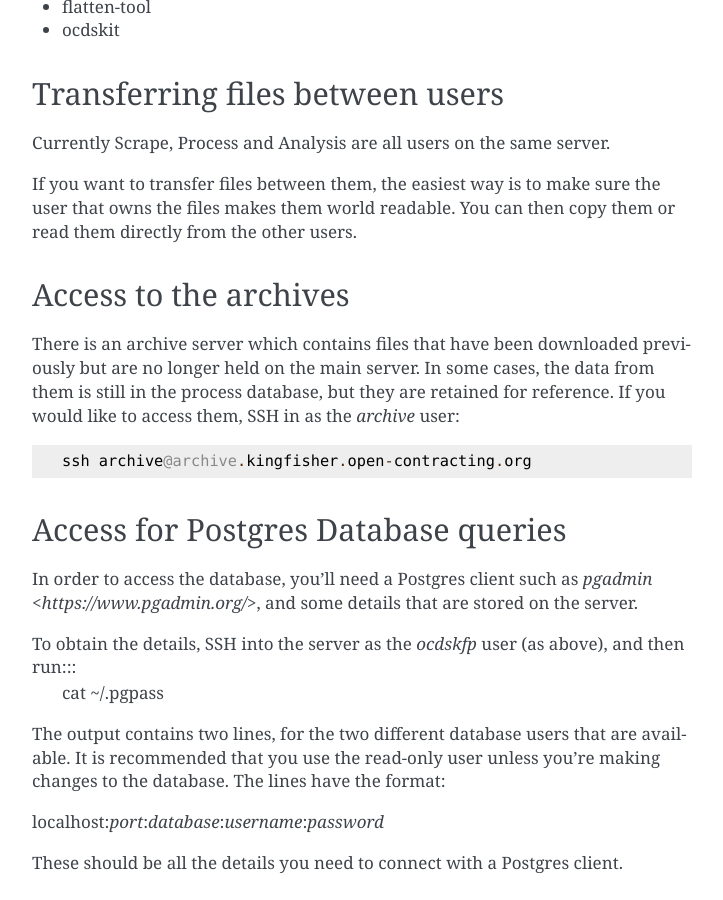
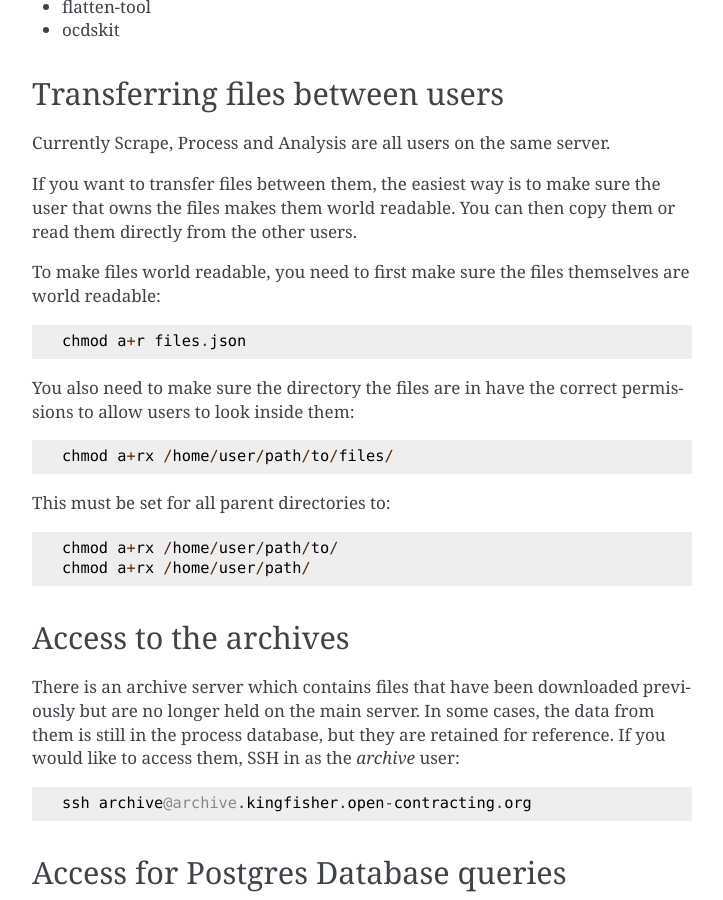
Before and after one commit to open-contracting-archive/kingfisher-vagrant, a Sphinx documentation site: the page built from docs/hosted.rst, in a window 1280 px wide and 900 px high, scrolled down 1501 px. Shown: the whole window, without its empty margins (388-1111 px from the left). Built offline with Sphinx 7.4.7, drawn with Linux system fonts in a browser that asks for light colours.

Commit message:
Add instructions on how to make files world readable https://github.com/open-contracting/kingfisher/pull/330

```diff
--- a/docs/hosted.rst
+++ b/docs/hosted.rst
@@ -62,6 +62,20 @@ Currently Scrape, Process and Analysis are all users on the same server.
 
 If you want to transfer files between them, the easiest way is to make sure the user that owns the files makes them world readable. You can then copy them or read them directly from the other users.
 
+To make files world readable, you need to first make sure the files themselves are world readable::
+
+    chmod a+r files.json
+
+You also need to make sure the directory the files are in have the correct permissions to allow users to look inside them::
+
+    chmod a+rx /home/user/path/to/files/
+
+This must be set for all parent directories to::
+
+    chmod a+rx /home/user/path/to/
+    chmod a+rx /home/user/path/
+
+
 Access to the archives
 ----------------------
 
```
